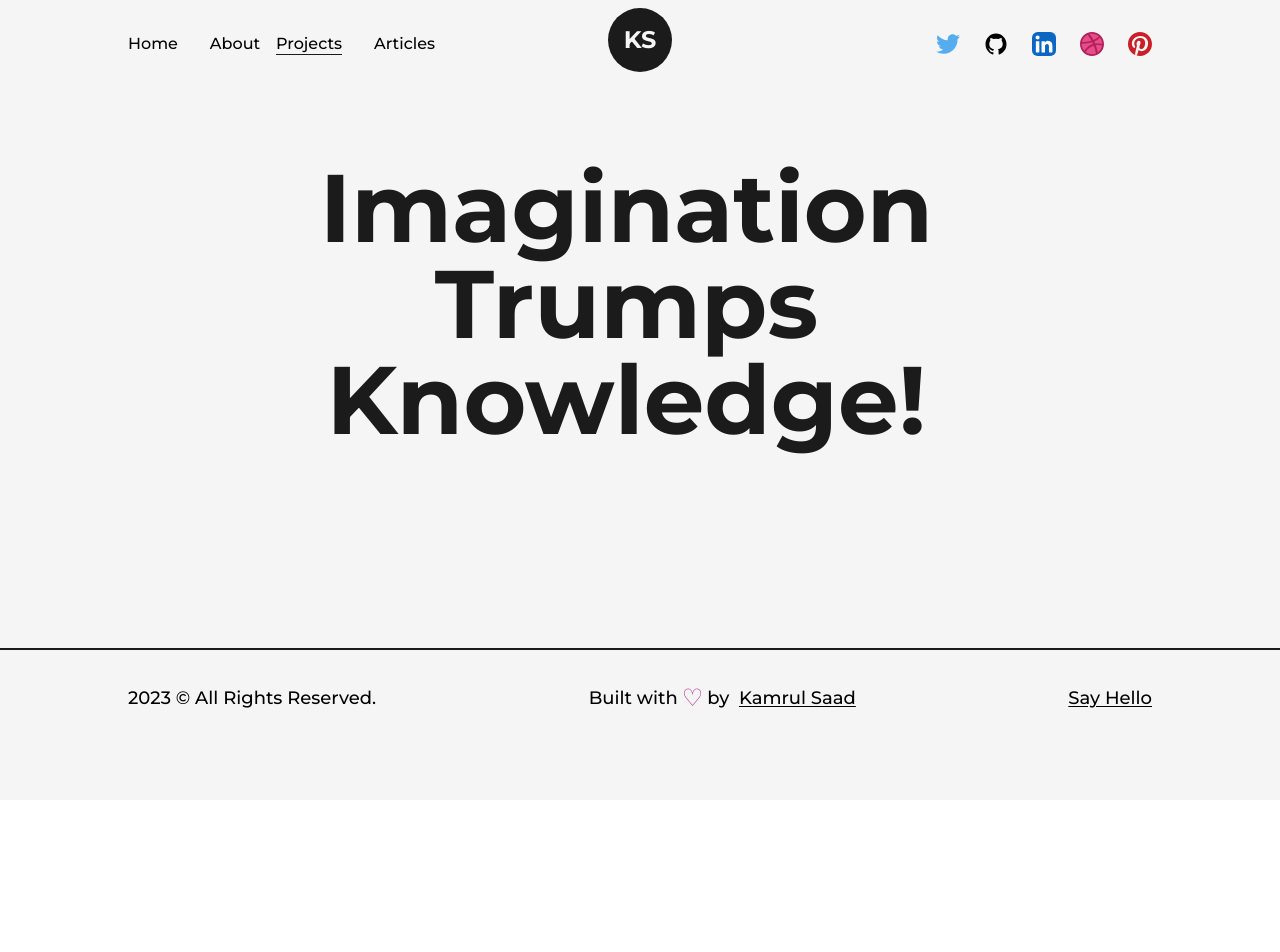
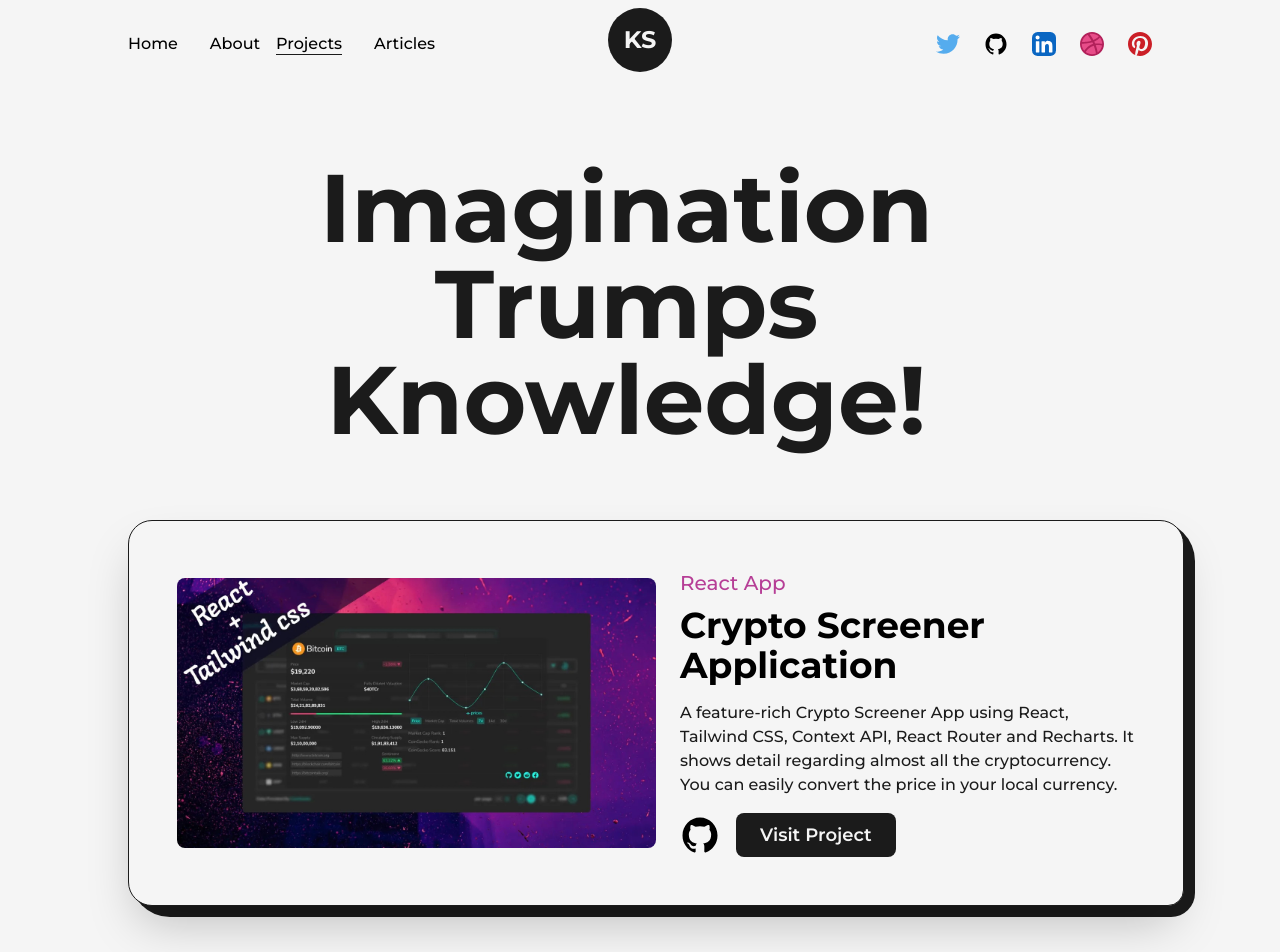
Before and after one commit to kamrulsaad/portfolio, a Next.js app: page /projects in a window 1280 px wide. Shown: the top 952 px of the page. Before the commit the page ends 800 px from the top, so only its background shows below. Built offline with nearby package versions, Linux system fonts and the light colour scheme.

Commit message:
added project page

```diff
--- a/src/pages/projects.js
+++ b/src/pages/projects.js
@@ -1,7 +1,65 @@
 import AnimatedText from '@/components/AnimatedText'
+import { GithubIcon } from '@/components/Icons'
 import Layout from '@/components/Layout'
 import Head from 'next/head'
+import Link from 'next/link'
 import React from 'react'
+import Image from 'next/image'
+import project1 from '../../public/images/projects/crypto-screener-cover-image.jpg'
+
+const FeaturedProject = ({ type, title, summary, image, link, github }) => {
+    return (
+        <article className='w-full p-12 flex items-center justify-between rounded-3xl border border-solid rounded-br-2xl border-dark bg-light shadow-2xl relative'>
+            <div className='absolute rounded-br-3xl top-0 -right-3 -z-10 w-[101%] h-[103%] rounded-[2.5rem] bg-dark' />
+            <Link className='w-1/2 cursor-pointer overflow-hidden rounded-lg' href={link} target='_blank'>
+                <Image src={image} alt={title} className="w-full h-auto" />
+            </Link>
+            <div className='w-1/2 flex flex-col items-start justify-between pl-6'>
+                <span className='text-primary font-medium text-xl'>
+                    {type}
+                </span>
+                <Link className='hover:underline underline-offset-2' href={link} target='_blank'>
+                    <h2 className='my-2 w-full text-left text-4xl font-bold '>
+                        {title}
+                    </h2>
+                </Link>
+                <p className='my-2 font-medium text-dark '>
+                    {summary}
+                </p>
+                <div className='mt-2 flex items-center'>
+                    <Link href={github} className='w-10' target='_blank'><GithubIcon /></Link>
+                    <Link href={link} target='_blank' className='ml-4 rounded-lg bg-dark text-light p-2 px-6 text-lg font-semibold'>Visit Project</Link>
+                </div>
+            </div>
+        </article>
+    )
+}
+
+const Project = ({ type, title, image, link, github }) => {
+    return (
+        <article className='w-full flex flex-col items-center justify-center rounded-2xl border border-solid border-dark bg-light p-6 relative'>
+            <div className='absolute rounded-br-3xl top-0 -right-3 -z-10 w-[101%] h-[103%] rounded-[2rem] bg-dark' />
+            <Link className='w-full cursor-pointer overflow-hidden rounded-lg' href={link} target='_blank'>
+                <Image src={image} alt={title} className="w-full h-auto" />
+            </Link>
+            <div className='w-full flex flex-col items-start justify-between mt-4'>
+                <span className='text-primary font-medium text-xl'>
+                    {type}
+                </span>
+                <Link className='hover:underline underline-offset-2' href={link} target='_blank'>
+                    <h2 className='my-2 w-full text-left text-3xl font-bold '>
+                        {title}
+                    </h2>
+                </Link>
+                <div className='mt-2 w-full flex items-center justify-between'>
+                    <Link href={link} target='_blank' className='text-lg font-semibold underline'>Visit</Link>
+                    <Link href={github} className='w-8' target='_blank'><GithubIcon /></Link>
+
+                </div>
+            </div>
+        </article>
+    )
+}
 
 const projects = () => {
     return (
@@ -13,8 +71,72 @@
             <main className='w-full mb-16 flex flex-col items-center justify-center'>
                 <Layout className='pt-16'>
                     <AnimatedText
+                        className='mb-16'
                         text={"Imagination Trumps Knowledge!"}
                     ></AnimatedText>
+
+                    <div className='grid grid-cols-12 gap-24 gap-y-32'>
+                        <div className='col-span-12'>
+                            <FeaturedProject
+                                title={'Crypto Screener Application'}
+                                summary={'A feature-rich Crypto Screener App using React, Tailwind CSS, Context API, React Router and Recharts. It shows detail regarding almost all the cryptocurrency. You can easily convert the price in your local currency.'}
+                                link={'https://crypto-screener-app.netlify.app/'}
+                                type={'React App'}
+                                github={'/'}
+                                image={project1}
+                            />
+                        </div>
+                        <div className='col-span-6'>
+                            <Project
+                                title={'Crypto Screener Application'}
+                                summary={'A feature-rich Crypto Screener App using React, Tailwind CSS, Context API, React Router and Recharts. It shows detail regarding almost all the cryptocurrency. You can easily convert the price in your local currency.'}
+                                link={'https://crypto-screener-app.netlify.app/'}
+                                type={'React App'}
+                                github={'/'}
+                                image={project1}
+                            />
+                        </div>
+                        <div className='col-span-6'>
+                            <Project
+                                title={'Crypto Screener Application'}
+                                summary={'A feature-rich Crypto Screener App using React, Tailwind CSS, Context API, React Router and Recharts. It shows detail regarding almost all the cryptocurrency. You can easily convert the price in your local currency.'}
+                                link={'https://crypto-screener-app.netlify.app/'}
+                                type={'React App'}
+                                github={'/'}
+                                image={project1}
+                            />
+                        </div>
+                        <div className='col-span-12'>
+                            <FeaturedProject
+                                title={'Crypto Screener Application'}
+                                summary={'A feature-rich Crypto Screener App using React, Tailwind CSS, Context API, React Router and Recharts. It shows detail regarding almost all the cryptocurrency. You can easily convert the price in your local currency.'}
+                                link={'https://crypto-screener-app.netlify.app/'}
+                                type={'React App'}
+                                github={'/'}
+                                image={project1}
+                            />
+                        </div>
+                        <div className='col-span-6'>
+                            <Project
+                                title={'Crypto Screener Application'}
+                                summary={'A feature-rich Crypto Screener App using React, Tailwind CSS, Context API, React Router and Recharts. It shows detail regarding almost all the cryptocurrency. You can easily convert the price in your local currency.'}
+                                link={'https://crypto-screener-app.netlify.app/'}
+                                type={'React App'}
+                                github={'/'}
+                                image={project1}
+                            />
+                        </div>
+                        <div className='col-span-6'>
+                            <Project
+                                title={'Crypto Screener Application'}
+                                summary={'A feature-rich Crypto Screener App using React, Tailwind CSS, Context API, React Router and Recharts. It shows detail regarding almost all the cryptocurrency. You can easily convert the price in your local currency.'}
+                                link={'https://crypto-screener-app.netlify.app/'}
+                                type={'React App'}
+                                github={'/'}
+                                image={project1}
+                            />
+                        </div>
+                    </div>
 
                 </Layout>
 
```
